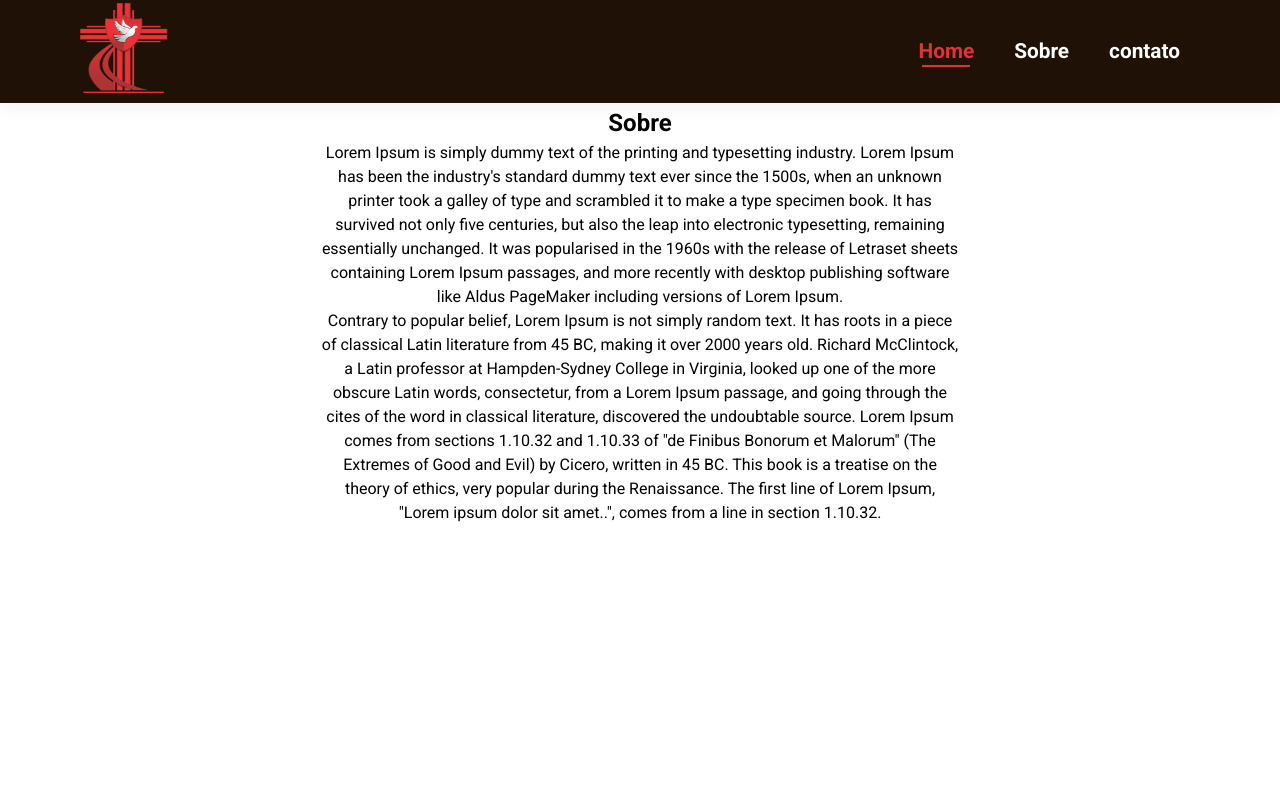
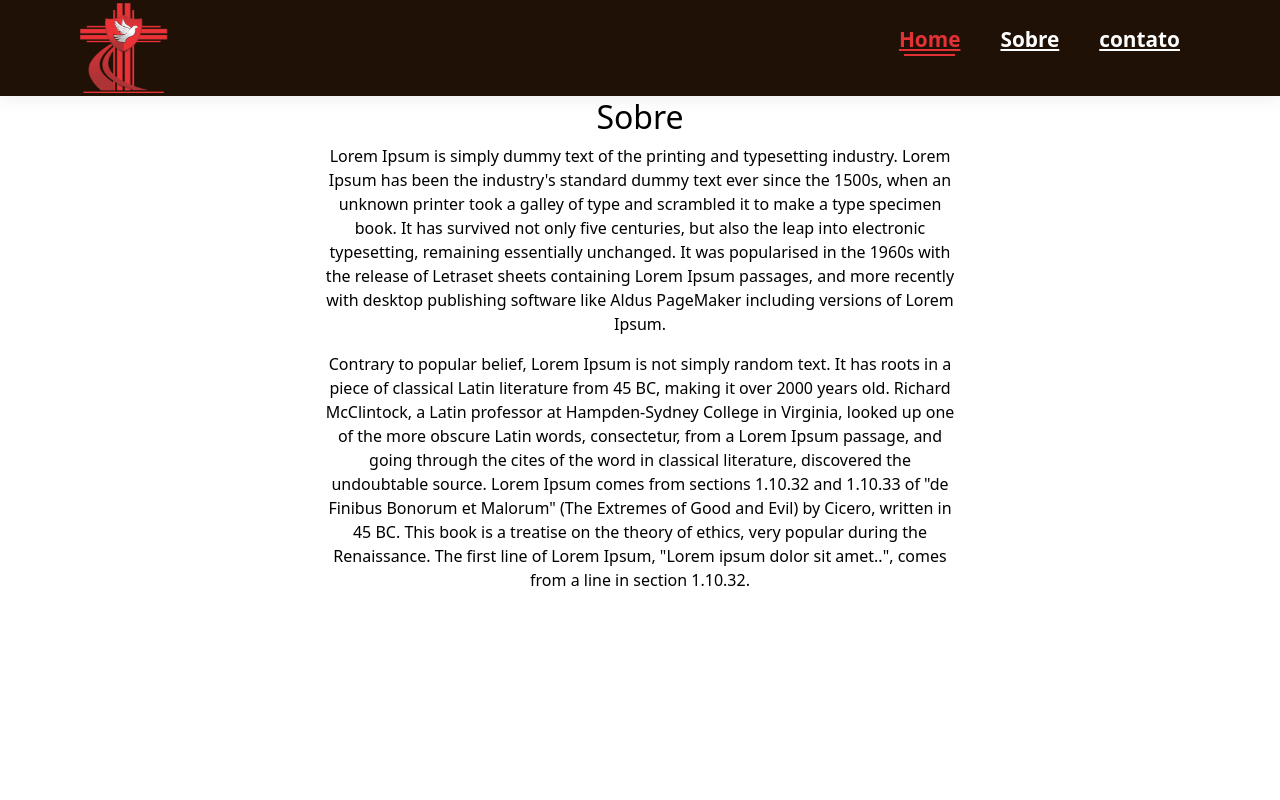
Before and after one commit to Codinomexanm/landingPage__Next, a Next.js app: page /about in a window 1280 px wide. Shown: the top 800 px of the page. Built offline with nearby package versions, Linux system fonts and the light colour scheme.

Commit message:
add googleMaps and gal

```diff
--- a/package.json
+++ b/package.json
@@ -10,10 +10,13 @@
   },
   "dependencies": {
     "@react-google-maps/api": "^2.18.1",
+    "bootstrap": "^5.2.3",
     "next": "13.3.1",
     "react": "18.2.0",
+    "react-bootstrap": "^2.7.4",
     "react-dom": "18.2.0",
     "react-icons": "^4.8.0",
+    "react-responsive": "^9.0.2",
     "style-module": "^1.0.0",
     "use-places-autocomplete": "^4.0.0"
   }
--- /dev/null
+++ b/src/components/Navbar/desktop.jsx
@@ -0,0 +1,45 @@
+import Link from 'next/link'
+import Image from 'next/image'
+import React, { useState } from 'react'
+import style from './style.module.css'
+import { FiMenu, FiCrosshair } from 'react-icons/fi'
+
+const NavbarDesktop = () => {
+  const [clicked, setClicked] = useState(false);
+  const [activeLink, setActiveLink] = useState('');
+
+  const handleClick = () => {
+    setClicked(!clicked);
+    console.log(clicked);
+  };
+
+  return (
+    <>
+      <nav className={style.navbar}>
+        <Link href="/"><Image src="/logo.png" alt="Descrição da imagem" width={90} height={90} className={style.imgs} /></Link>
+        <div className={style.links}>
+          <ul className={style.navbars}>
+            <li><Link href="/" className={style.active}>Home</Link></li>
+            <li><Link href="/about" >Sobre</Link></li>
+            <li><Link href="/contact" >contato</Link></li>
+          </ul>
+        </div>
+        <div id={style.mobile}>
+          <button className={style.trashButton} onClick={() => setClicked(!clicked)}>
+            {
+              clicked ?
+                (
+                  <FiMenu id={style.bar} className={style.bar}
+                    size={28} color='#ea3140' />
+                ) :
+                (<FiCrosshair id={style.bar} className={style.bar}
+                  size={28} color='#ea3140' />)
+            }
+          </button>
+        </div>
+      </nav>
+    </>
+  );
+};
+
+export default NavbarDesktop;
--- a/src/components/Navbar/index.jsx
+++ b/src/components/Navbar/index.jsx
@@ -1,34 +1,14 @@
-import Link from 'next/link'
-import Image from 'next/image'
-import React, { useState } from 'react'
-import style from './style.module.css'
-import { FiMenu } from 'react-icons/fi'
+import NavBarMobile from './mobile'
+import NavbarDesktop from './desktop'
+import React from 'react';
+import { useMediaQuery } from 'react-responsive';
 
 const Navbar = () => {
-  const [clicked, setClicked] = useState(false);
-  const [activeLink, setActiveLink] = useState('');
-
-  const handleClick = () => {
-    setClicked(!clicked);
-    alert("clicado")
-  };
+  const isMobile = useMediaQuery({ maxWidth: 767 });
 
   return (
     <>
-      <nav className={style.navbar}>
-        <Link href="/"><Image src="/logo.png" alt="Descrição da imagem" width={90} height={90} className={style.imgs} /></Link>
-        <div className={style.links}>
-          <ul className={style.navbars}>
-            <li><Link href="/" className={style.active}>Home</Link></li>
-            <li><Link href="/about" >Sobre</Link></li>
-            <li><Link href="/contact" >contato</Link></li>
-          </ul>
-        </div>
-        <button id={style.mobile} onClick={handleClick} className={style.trashButton}>
-          <FiMenu id={style.bar}
-            size={28} color='#ea3140' />
-        </button>
-      </nav>
+      {isMobile ? <NavBarMobile /> : <NavbarDesktop />}
     </>
   );
 };
--- /dev/null
+++ b/src/components/Navbar/mobile.jsx
@@ -0,0 +1,20 @@
+import React from 'react';
+import { Navbar, Nav } from 'react-bootstrap';
+
+const NavBarMobile = () => {
+  return (
+    <Navbar bg="light" expand="lg">
+      <Navbar.Brand href="/">Next.js App</Navbar.Brand>
+      <Navbar.Toggle aria-controls="basic-navbar-nav" />
+      <Navbar.Collapse id="basic-navbar-nav">
+        <Nav className="ml-auto">
+          <Nav.Link href="/">Home</Nav.Link>
+          <Nav.Link href="/about">About</Nav.Link>
+          <Nav.Link href="/contact">Contact</Nav.Link>
+        </Nav>
+      </Navbar.Collapse>
+    </Navbar>
+  );
+};
+
+export default NavBarMobile;
--- a/src/components/Navbar/style.module.css
+++ b/src/components/Navbar/style.module.css
@@ -93,7 +93,7 @@
     transition: 0.3s ease-in-out;
     z-index: 98;
   }
-  .navbars.active{
+  .yes{
     right: 0px;
   }
   .navbars li{
--- a/src/pages/_app.js
+++ b/src/pages/_app.js
@@ -1,6 +1,7 @@
 import Footer from '@/components/Footer'
 import Navbar from '@/components/Navbar'
 import '@/styles/globals.css'
+import 'bootstrap/dist/css/bootstrap.min.css';
 
 export default function App({ Component, pageProps }) {
   return (
--- a/src/styles/globals.css
+++ b/src/styles/globals.css
@@ -67,3 +67,17 @@ a:hover {
     background-color: #f9f9f9;
   }
 }
+.navbar-nav .nav-link {
+  font-size: 18px;
+  color: black;
+}
+
+@media (max-width: 768px) {
+  .navbar-nav .nav-link {
+    font-size: 16px;
+  }
+
+  .navbar-toggler i {
+    font-size: 24px;
+  }
+}
```
Also changed, not shown: 1 other file (tests, documents, lock files or other folders).
